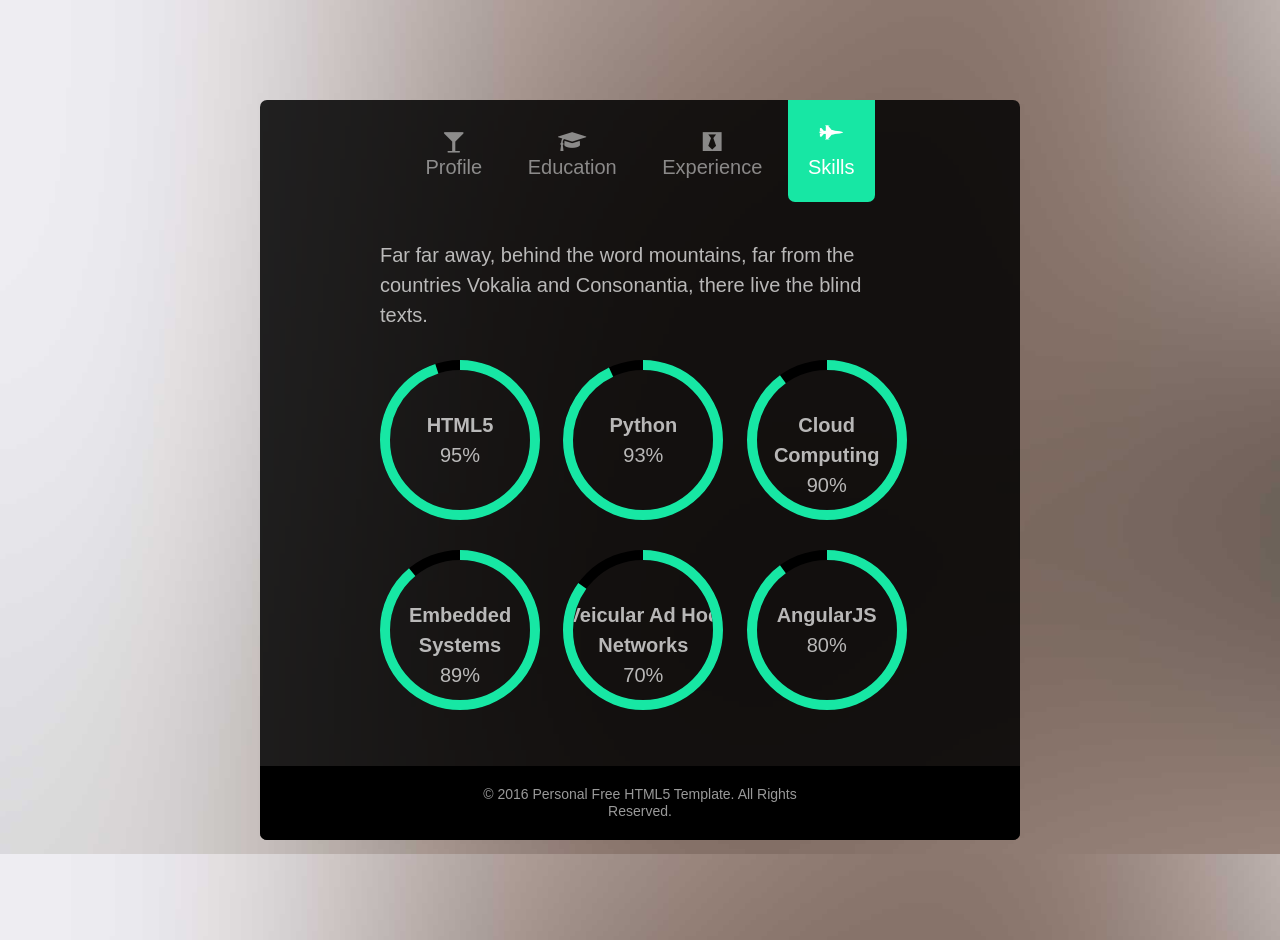
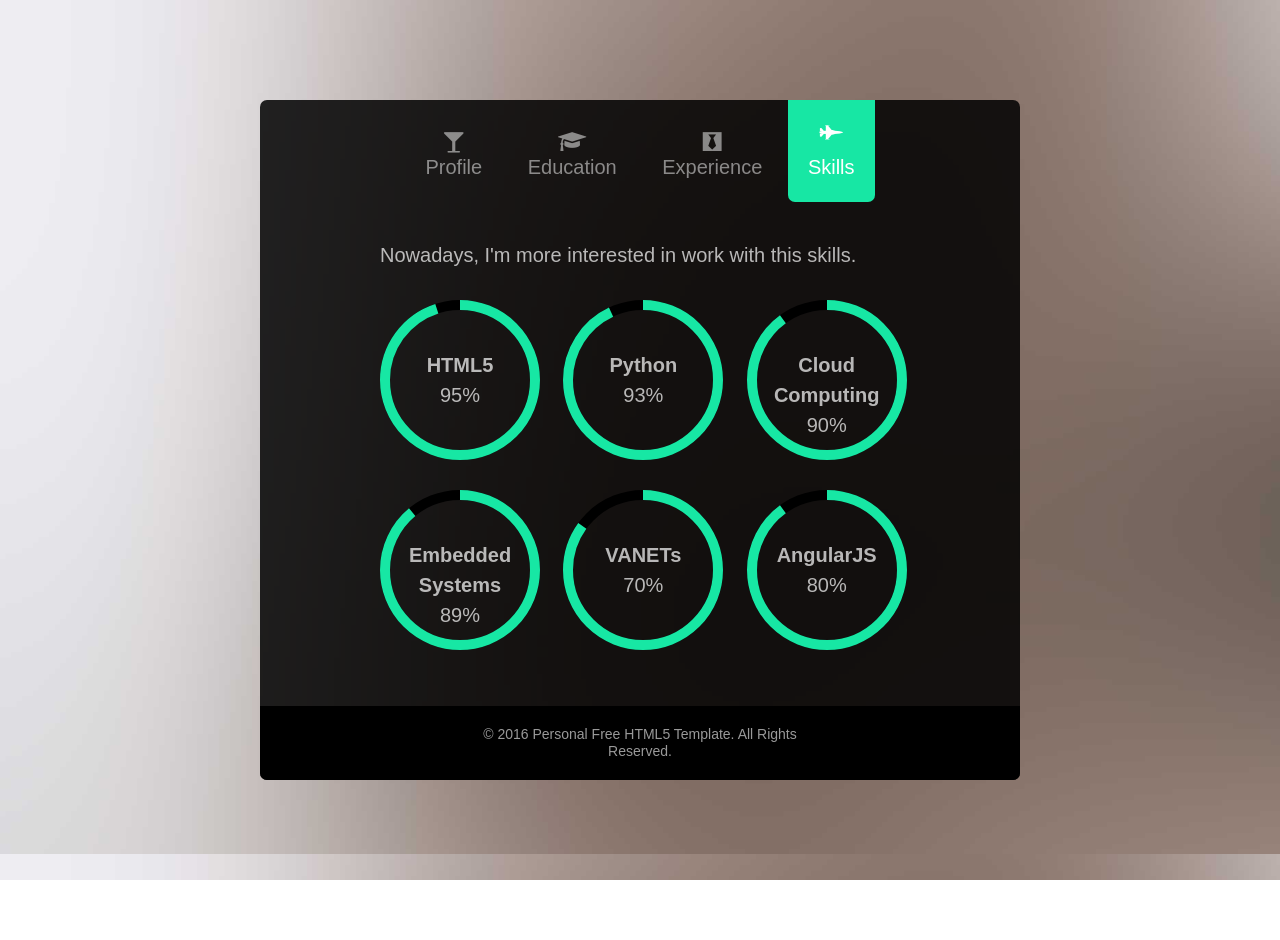
Before and after one commit to atriciasabino/atriciasabino.github.io, a plain HTML site: page index.html in a window 1280 px wide. Both pictures are taken after a click on the link "Skills". After the commit the page ends 880 px from the top, so only its background shows below. Drawn offline with nearby package versions, Linux system fonts and the light colour scheme; files that its build step writes are made by us from their sources; files whose address does not match are found by name.

Commit message:
mensagem teste para o tutorial

```diff
--- a/index.html
+++ b/index.html
@@ -189,7 +189,7 @@
 				<div class="fh5co-content-inner">
 					<div class="row">
 						<div class="col-md-12">
-							<p>Far far away, behind the word mountains, far from the countries Vokalia and Consonantia, there live the blind texts.</p>
+							<p>Nowadays, I'm more interested in work with this skills.</p>
 						</div>
 						<div class="col-md-4 col-sm-6 col-xs-12 text-center">
 							<div class="chart" data-percent="95"><span><strong>HTML5</strong>95%</span></div>
@@ -205,7 +205,7 @@
 							<div class="chart" data-percent="89"><span><strong>Embedded Systems</strong>89%</span></div>
 						</div>
 						<div class="col-md-4 col-sm-6 col-xs-12 text-center">
-							<div class="chart" data-percent="85"><span><strong>Veicular Ad Hoc Networks</strong>70%</span></div>
+							<div class="chart" data-percent="85"><span><strong>VANETs</strong>70%</span></div>
 						</div>
 						<div class="col-md-4 col-sm-6 col-xs-12 text-center">
 							<div class="chart" data-percent="90"><span><strong>AngularJS</strong>80%</span></div>
```
